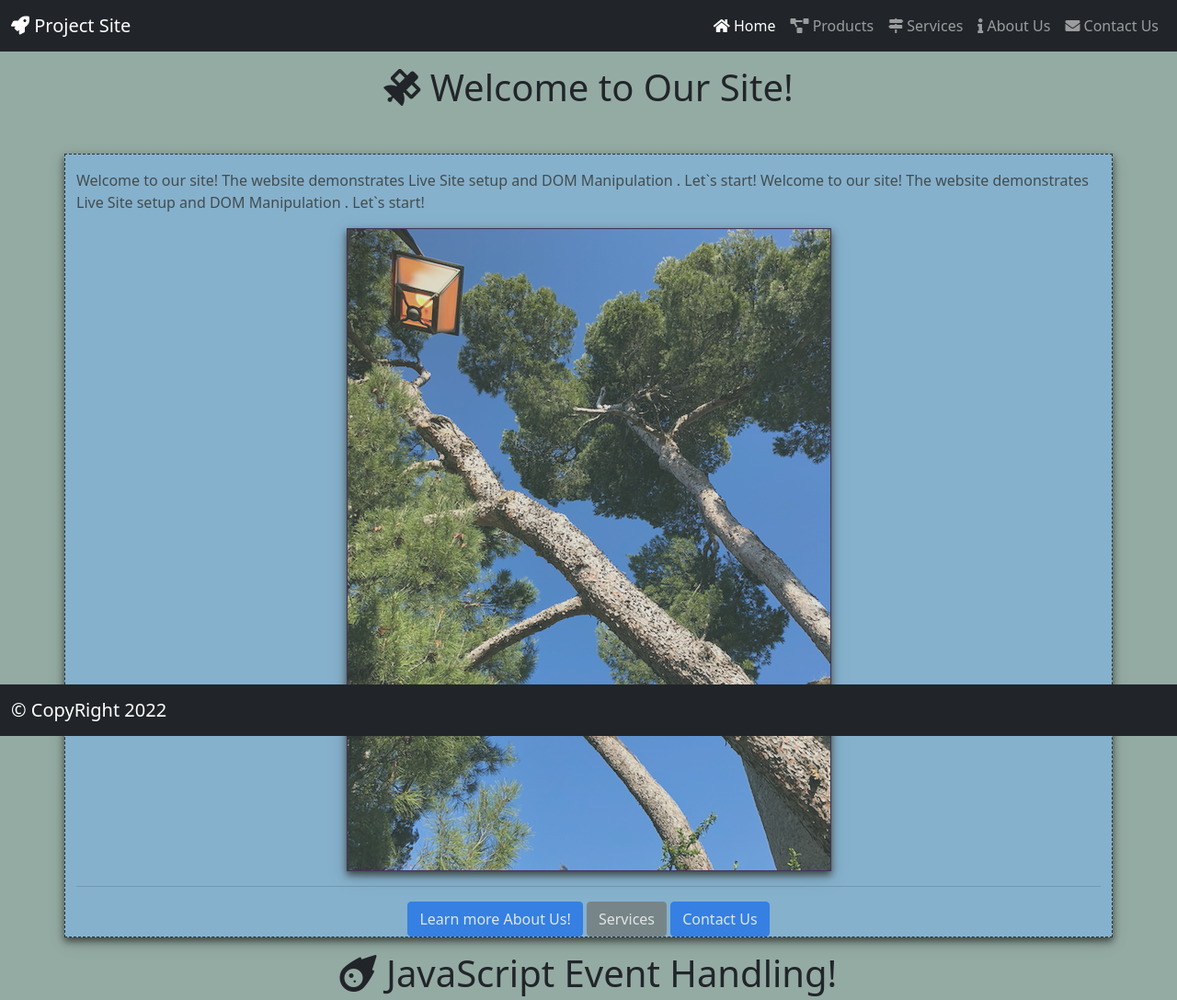
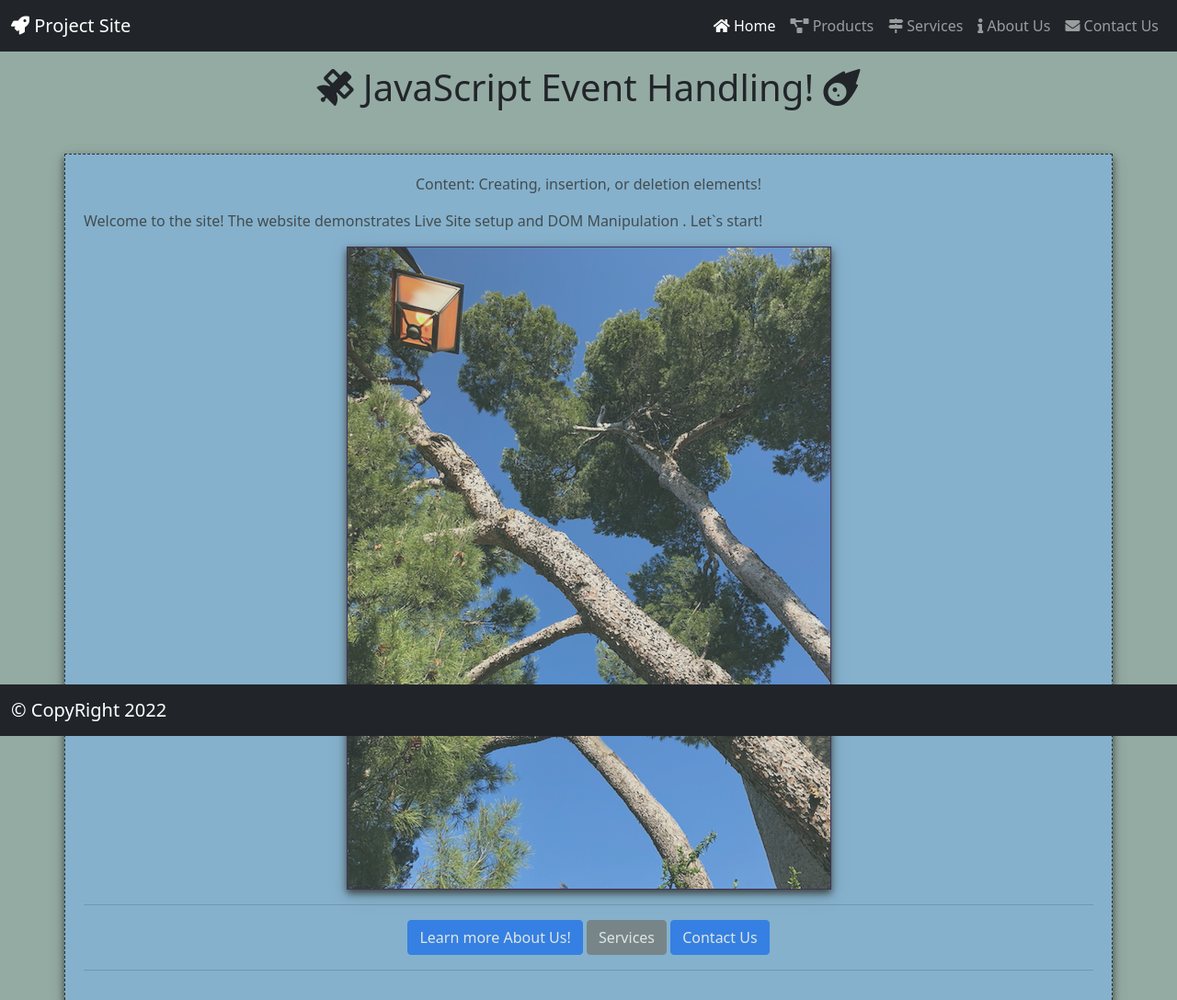
Before and after one commit to mokrooussovi/PROJECTS, a website: page StepTwo/index.html in a window 1280 px wide. Shown: the top 1087 px of the page at 92% size. Drawn offline with nearby package versions, Linux system fonts and the light colour scheme.

Commit message:
add .nojekyll file

```diff
--- a/StepTwo/Content/app.css
+++ b/StepTwo/Content/app.css
@@ -6,10 +6,10 @@ body {
 
 
 div.container {
-    width: 100%;
+    width: 90%;
     background-color: rgba(126, 181, 230, 0.9);
-    border:5%;
-    padding: 20px, 20px, 20px, 20px;
+    border: 5%;
+    padding: 20px;
     opacity: 0.7;
     box-shadow: 0 4px 8px rgba(19, 18, 14, 0.945), 0 6px 20px 0 rgba(19, 18, 14, 0.19);
     border: 1px;
--- a/StepTwo/Scripts/app.js
+++ b/StepTwo/Scripts/app.js
@@ -6,33 +6,34 @@
     {
 
         // Variable for text content to be displayed on page
-        let paragraph1 = [`Welcome to our site!\n
+        let welcomeParagraph = [`Welcome to the site!\n
                     The website demonstrates Live Site setup and DOM Manipulation \.\n
                     Let\`s start!\n`];
-        let pageHeader = `Welcome Message:`;
-        let titlePage = `Welcome to Group3 Lab 1 Site!`;
+        let homePageHeader = `Content:  `;
+        let homePageTitle = `Creating, insertion, or deletion elements!`;
 
         console.log("Home Page");
 
-
-        // TO-DO: adjust to insert into div w/in main instead of outside (maybe...)
-        // Target the main element to start inserting new content in
+         //Step 1. Get an entry point (insertion / deletion point) reference
         let MainContent = document.body.getElementsByClassName('container')[0];
         let ImgContent = document.body.getElementsByTagName('img')[0];
 
-        // Create a new paragraph element to insert text in
-        let ParaOne = document.createElement("p");
-        ParaOne.setAttribute("id", "ParaOne");
-        ParaOne.setAttribute("class", "mt-3");
+        //Step 2. create an element to insert
+        let WelcomeParagraphElement = document.createElement("p");
+        WelcomeParagraphElement.setAttribute("id", "WelcomeParagraphElement");
+        WelcomeParagraphElement.setAttribute("class", "mt-3");
 
-        // Build the paragraph by adding the string array together
-        ParaOne.textContent = paragraph1;
-        ParaOne.innerHTML += ParaOne.textContent;
+        //Step 3. configure the new element
+        WelcomeParagraphElement.textContent = welcomeParagraph;
+        //WelcomeParagraphElement.innerHTML += WelcomeParagraphElement.textContent;
 
-        // Insert new elements onto document
-        MainContent.insertBefore(ParaOne, ImgContent);
-        SetTitle(titlePage, MainContent);
-        SetHeading(pageHeader, MainContent);
+        //Step 4. Add / Insert the new element or To Insert before
+        MainContent.insertBefore(WelcomeParagraphElement, ImgContent);
+        //SetTitle(homePageTitle, MainContent);
+        //SetHeading(homePageHeader, MainContent);
+        WelcomeParagraphElement.before(homePageHeader);
+        WelcomeParagraphElement.before(homePageTitle);
+
 
     }
 
--- a/StepTwo/index.html
+++ b/StepTwo/index.html
@@ -42,38 +42,22 @@
     </header>
 
     <main class="mainContainer">
-      <h1 class="mb-5"><i class="fas fa-solid fa-satellite"></i> Welcome to Our Site!</h1>
+      <h1 class="mb-5"><i class="fas fa-solid fa-satellite"></i> JavaScript Event Handling! <i class="fas fa-solid fa-meteor"></i></h1>
       <div class="container" id="homepage">
         <img id="site-img" src="./Assets/view5.png" alt="Photo by Ivan Mokrooussov">
         <hr/>
         <button id="AboutUsButton" class="btn btn-primary">Learn more About Us!</button>
         <button id="OurServicesButton" type="button" class="btn btn-secondary">Services</button>
         <button id="ContactUsButton" type="button" class="btn btn-primary">Contact Us</button>
+        <hr/>
       </div>
     </main>
-
-    <main class="container">
-      <h1 class="mb-5"><i class="fas fa-solid fa-meteor"></i> JavaScript Event Handling!</h1>
-
-  </main>
-
-  <div class="container">
-    <img id="site-img" src="./Assets/view5.png" alt="Photo by Ivan Mokrooussov">
-
-    <button id="AboutUsButton" type="button" class="btn btn-primary">Learn more About Us!</button>
-    <button id="OurServicesButton" type="button" class="btn btn-secondary">Services</button>
-    <button id="ContactUsButton" type="button" class="btn btn-primary">Contact Us</button>
-  </div>
-
-
 
     <nav class="navbar fixed-bottom navbar-dark bg-dark">
       <div class="container-fluid">
         <a class="navbar-brand" href="#"> &copy CopyRight 2022</a>
       </div>
     </nav>
-
-
 
     <!-- Scripting Section -->
     <script src="./node_modules/jquery/dist/jquery.min.js"></script>
```
Also changed, not shown: 2 other files.
